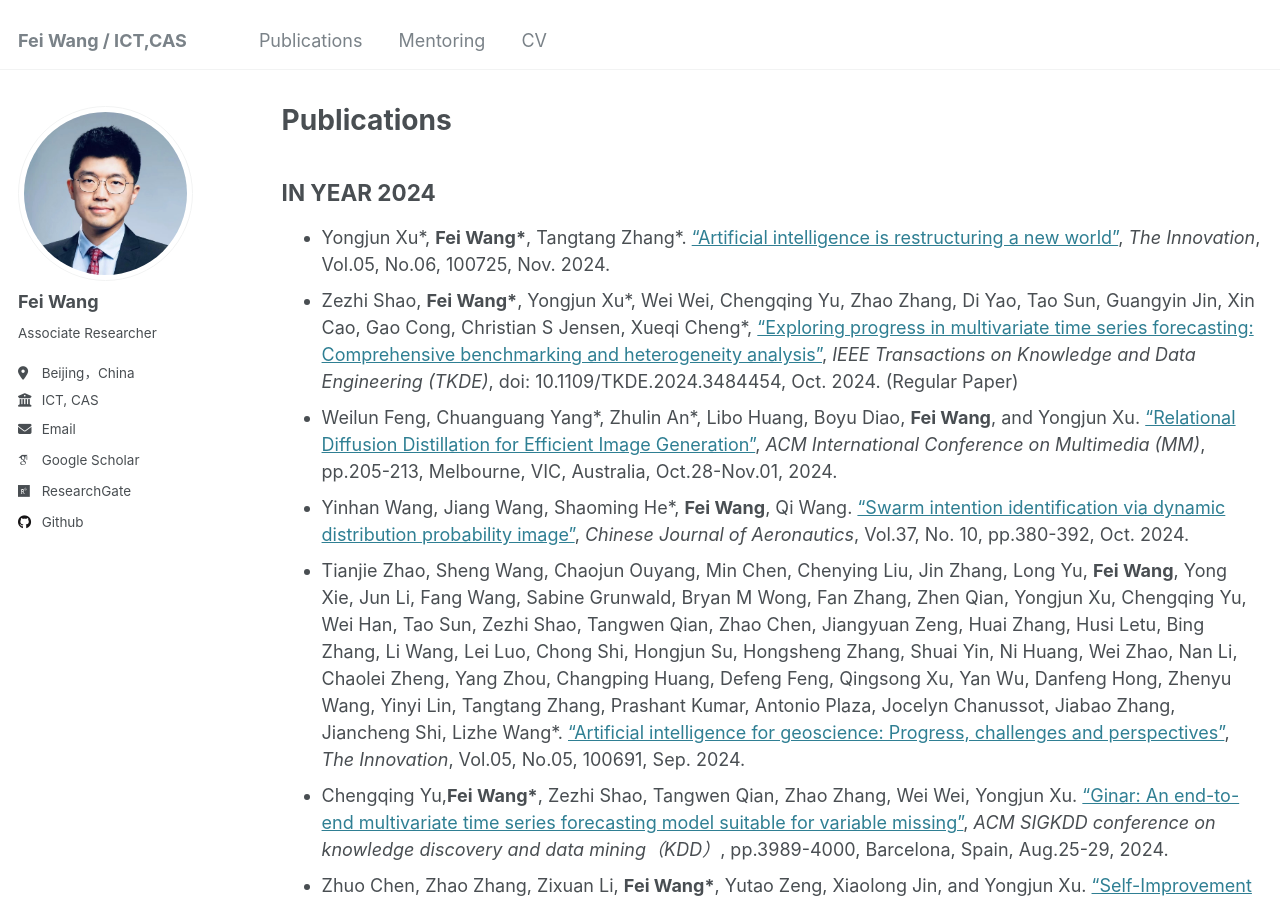
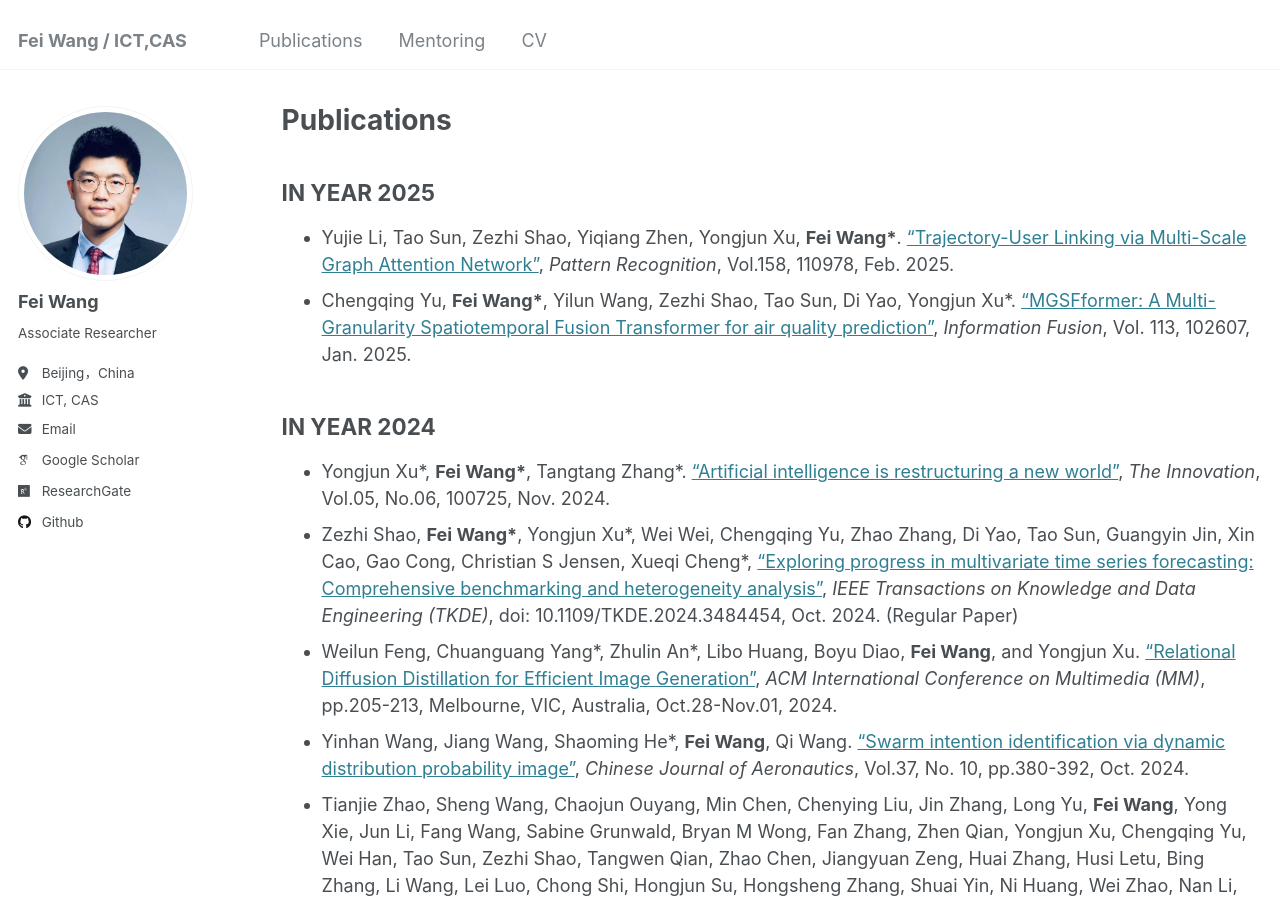
Before and after one commit to finleywang/GestaltCogTeam.github.io, a Jekyll site: the page built from publications.md, in a window 1280 px wide and 900 px high. Built offline with Jekyll 4.4.1, drawn with Linux system fonts in a browser that asks for light colours; some web fonts are replaced.

Commit message:
Update publications.md

```diff
--- a/publications.md
+++ b/publications.md
@@ -4,6 +4,19 @@ title: "Publications"
 permalink: /publications/
 author_profile: true
 ---
+
+
+IN YEAR 2025
+------
+
+<ul>
+
+<li>Yujie Li, Tao Sun, Zezhi Shao, Yiqiang Zhen, Yongjun Xu, <b>Fei Wang*</b>. <a target='new' href='[http://finleywang.github.io/files/2025_PR_Trajectory-User Linking via Multi-Scale Graph Attention Network.pdf](http://finleywang.github.io/files/2025_PR_Trajectory-User)'>“Trajectory-User Linking via Multi-Scale Graph Attention Network”</a>, <i>Pattern Recognition</i>, Vol.158, 110978, Feb. 2025.  </li>
+
+<li>Chengqing Yu, <b>Fei Wang*</b>, Yilun Wang, Zezhi Shao, Tao Sun, Di Yao, Yongjun Xu*. <a target='new' href='[http://finleywang.github.io/files/2025_Information Fusion_MGSFformer.pdf](http://finleywang.github.io/files/2025_Information)'>“MGSFformer: A Multi-Granularity Spatiotemporal Fusion Transformer for air quality prediction”</a>, <i>Information Fusion</i>, Vol. 113, 102607, Jan. 2025. </li>
+
+</ul>
+
 
 IN YEAR 2024
 ------
```
